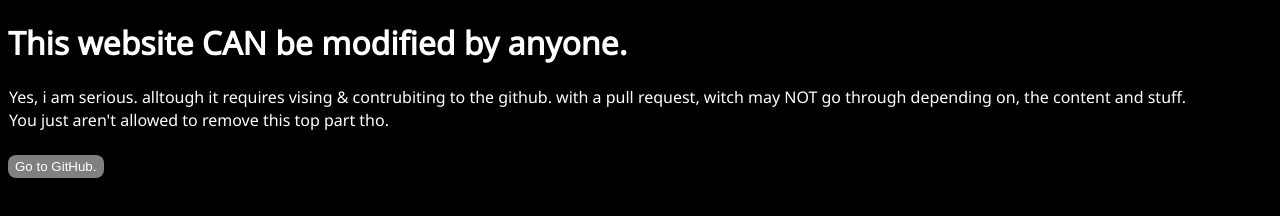
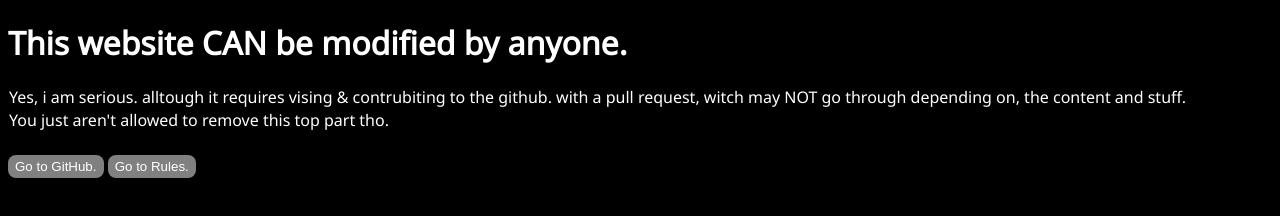
Before and after one commit to binsqrd/lightpaper, a plain HTML site: page index.html in a window 1280 px wide. Drawn offline with Linux system fonts and the light colour scheme.

Commit message:
Add 'Go to Rules' button in index.html

```diff
--- a/index.html
+++ b/index.html
@@ -16,5 +16,6 @@
 		<p>You just aren't allowed to remove this top part tho.</p>
 		<br>
 		<button type="button" onclick="window.location.href='https://github.com/binsqrd/lightpaper'">Go to GitHub.</button>
+		<button type="button" onclick="window.location.href='https://github.com/binsqrd/lightpaper'">Go to Rules.</button>
 	</body>
 </html>
```
